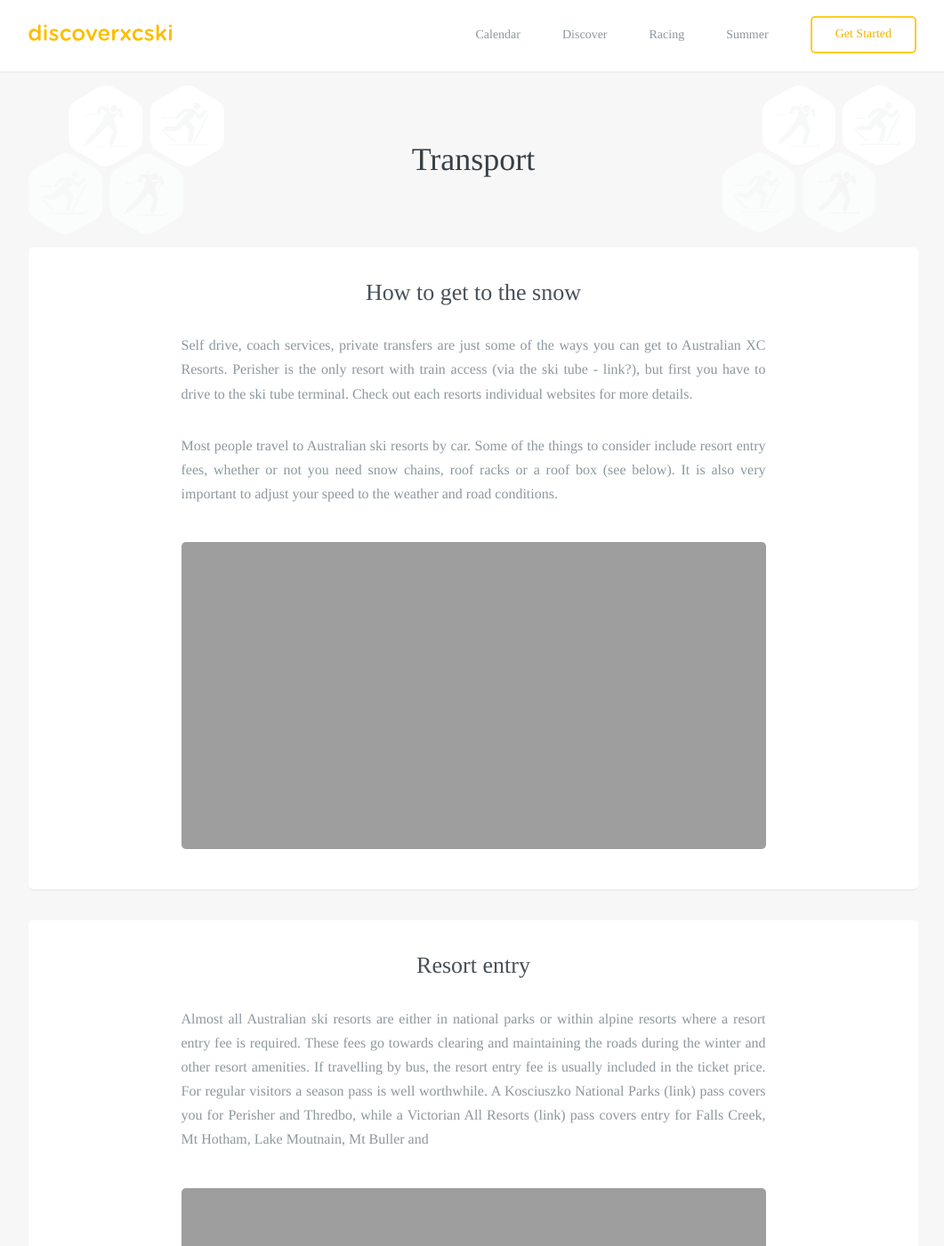
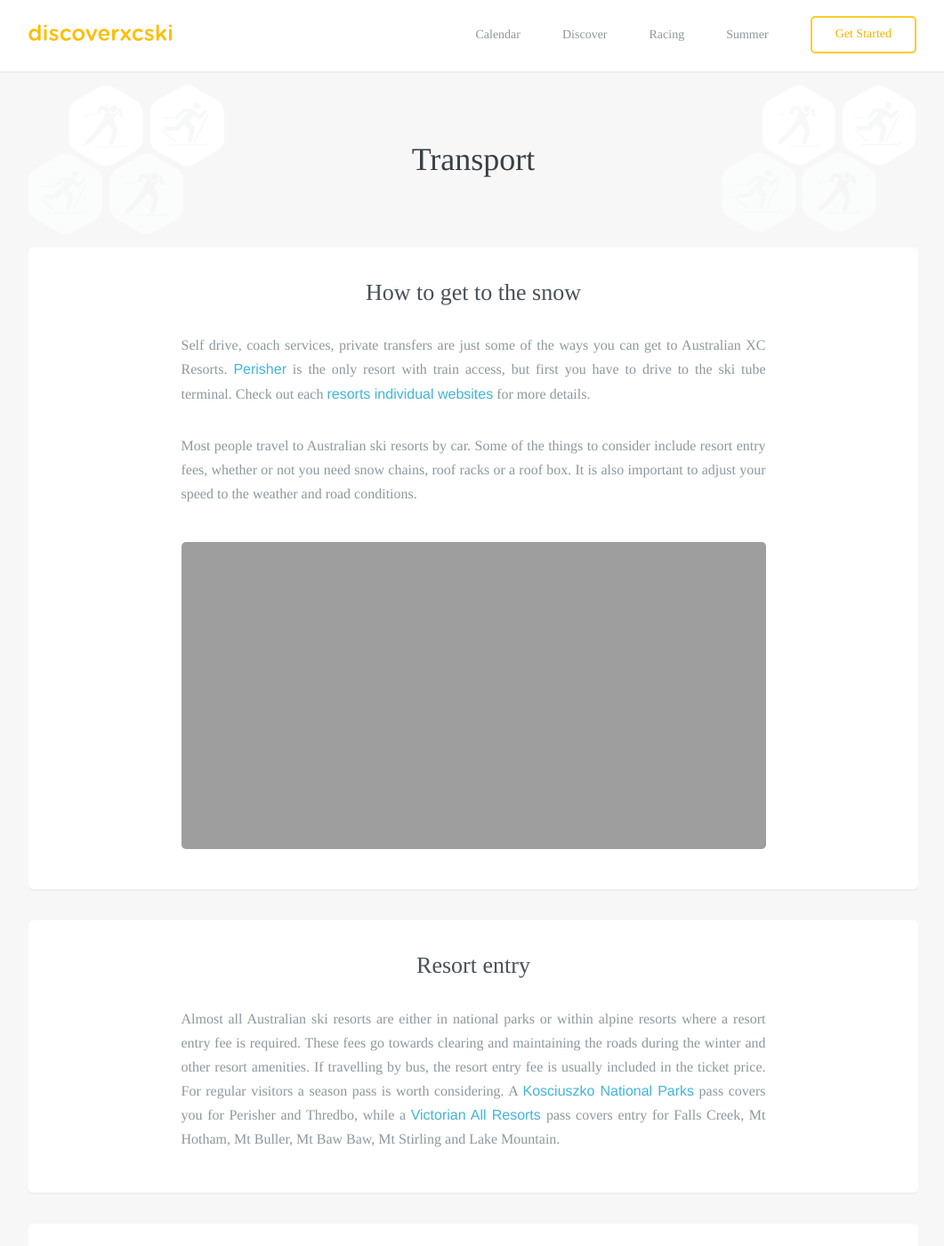
Before and after one commit to robcatto/robcatto.github.io, a Jekyll site: the page built from get-started/transport/index.html, in a window 1280 px wide and 1400 px high. Shown: the whole window at 89% size, without its empty margins (108-1169 px from the left). Built offline with Jekyll 4.4.1, drawn with Linux system fonts in a browser that asks for light colours; some web fonts are replaced; Markdown is read by kramdown in place of the engine named in the settings.

Commit message:
Update index.html

```diff
--- a/get-started/transport/index.html
+++ b/get-started/transport/index.html
@@ -34,9 +34,9 @@ layout: default
 
                  <section class="mobile_section" style="padding-bottom: 45px">
                 <h3>How to get to the snow</h3>
-                <p class="left__aligned--p">Self drive, coach services, private transfers are just some of the ways you can get to Australian XC Resorts. Perisher is the only resort with train access (via the ski tube - link?), but first you have to drive to the ski tube terminal. Check out each resorts individual websites for more details.
+                <p class="left__aligned--p">Self drive, coach services, private transfers are just some of the ways you can get to Australian XC Resorts. <a href="http://www.perisher.com.au/" target=“_blank">Perisher</a> is the only resort with train access, but first you have to drive to the ski tube terminal. Check out each <a href="/getting-started/resorts">resorts individual websites</a> for more details.
 
-<p class="left__aligned--p">Most people travel to Australian ski resorts by car. Some of the things to consider include resort entry fees, whether or not you need snow chains, roof racks or a roof box (see below). It is also very important to adjust your speed to the weather and road conditions.
+<p class="left__aligned--p">Most people travel to Australian ski resorts by car. Some of the things to consider include resort entry fees, whether or not you need snow chains, roof racks or a roof box. It is also important to adjust your speed to the weather and road conditions.
 
                      <div class="one">
                 <div class="onelarge centered" style="
@@ -52,14 +52,8 @@ layout: default
                 <section class="mobile_section" style="padding-bottom: 45px">
                 <h3>Resort entry</h3>
 
-                   <p class="left__aligned--p">Almost all Australian ski resorts are either in national parks or within alpine resorts where a resort entry fee is required. These fees go towards clearing and maintaining the roads during the winter and other resort amenities. If travelling by bus, the resort entry fee is usually included in the ticket price. For regular visitors a season pass is well worthwhile. A Kosciuszko National Parks (link) pass covers you for Perisher and Thredbo, while a Victorian All Resorts (link) pass covers entry for Falls Creek, Mt Hotham, Lake Moutnain, Mt Buller and
+                   <p class="left__aligned--p">Almost all Australian ski resorts are either in national parks or within alpine resorts where a resort entry fee is required. These fees go towards clearing and maintaining the roads during the winter and other resort amenities. If travelling by bus, the resort entry fee is usually included in the ticket price. For regular visitors a season pass is worth considering. A <a href="http://www.nationalparks.nsw.gov.au/passes-and-fees/annual-passes" target=“_blank">Kosciuszko National Parks</a> pass covers you for Perisher and Thredbo, while a <a href="http://www.fallscreek.com.au/SeasonPermit" target=“_blank"> Victorian All Resorts </a> pass covers entry for Falls Creek, Mt Hotham, Mt Buller, Mt Baw Baw, Mt Stirling and Lake Mountain.
                 </p>
-
-                     <div class="one">
-                <div class="onelarge centered" style="
-                background-image: url(http://discoverxcski.com/images/volvo.jpg);
-                background-size: cover;
-                "></div>
 
 
                 </section>
@@ -88,11 +82,7 @@ layout: default
                 </p>
                 <p class="left__aligned--p">A ski box is an alternative for roof racks, no ties are required and it's quick and easy to put skis and poles or a ski bag inside. Just make sure it's big enough to fit your skis before buying one. Link for Thule or other.
                 </p>
-                     <div class="one">
-                <div class="onelarge centered" style="
-                background-image: url(http://discoverxcski.com/images/volvo.jpg);
-                background-size: cover;
-                "></div>
+
 
                 </section>
    <section class="mobile_section" style="padding-bottom: 45px">
@@ -101,14 +91,6 @@ layout: default
                  </p>
                 <p class="left__aligned--p"> For Perisher visitors, don't forget there's no overnight parking at the resort, only day parking. If staying overnight you'll need to do a car shuttle or take the ski tube (link).
                  </p>
-
-                     <div class="one">
-                <div class="onelarge centered" style="
-                background-image: url(http://discoverxcski.com/images/volvo.jpg);
-                background-size: cover;
-                "></div>
-
-
 
 
                 </section>
@@ -120,13 +102,6 @@ layout: default
                 <p class="left__aligned--p"> Add the major bus link for each resort.
                  </p>
 
-                     <div class="one">
-                <div class="onelarge centered" style="
-                background-image: url(http://discoverxcski.com/images/volvo.jpg);
-                background-size: cover;
-                "></div>
-
-
 
 
                 </section>
```
